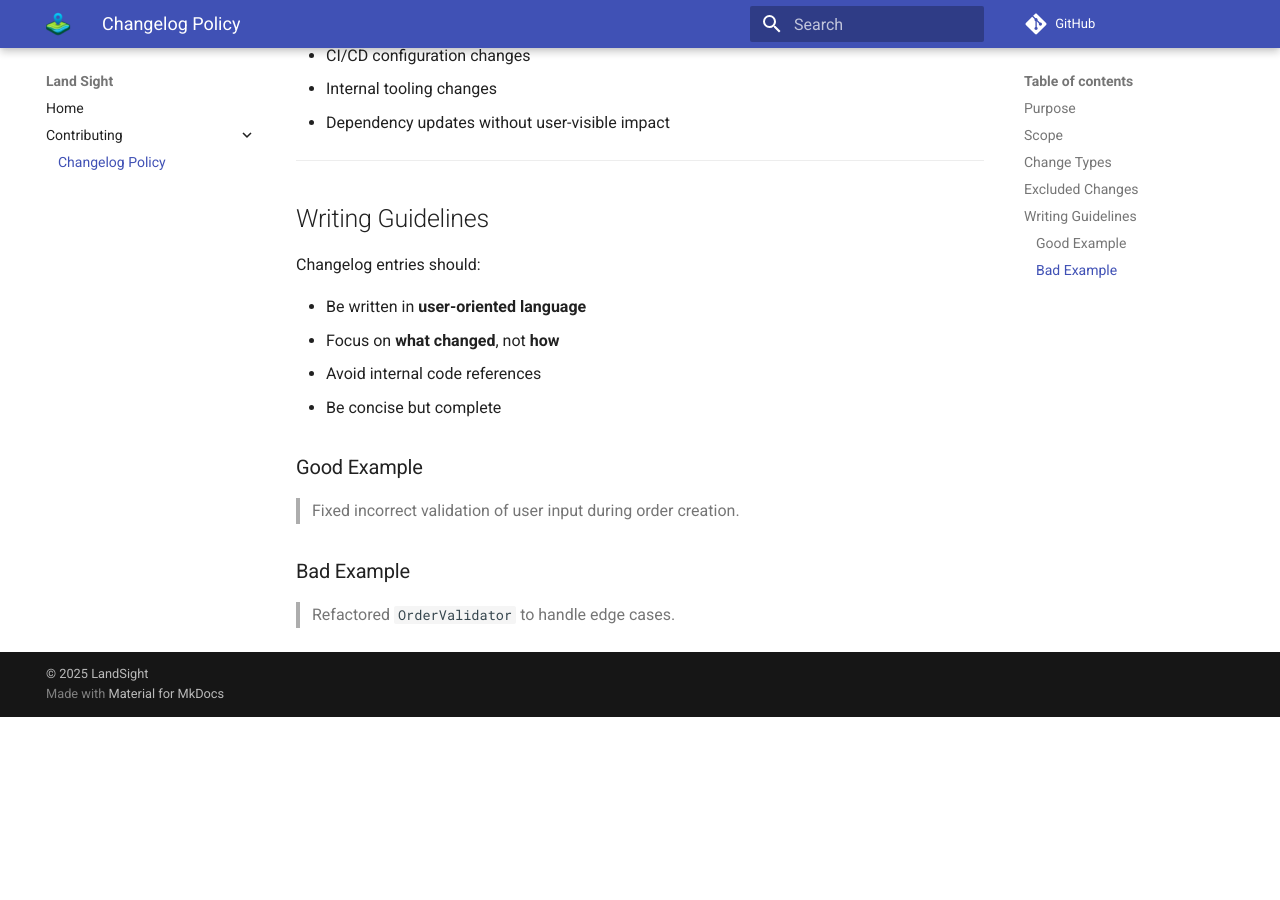
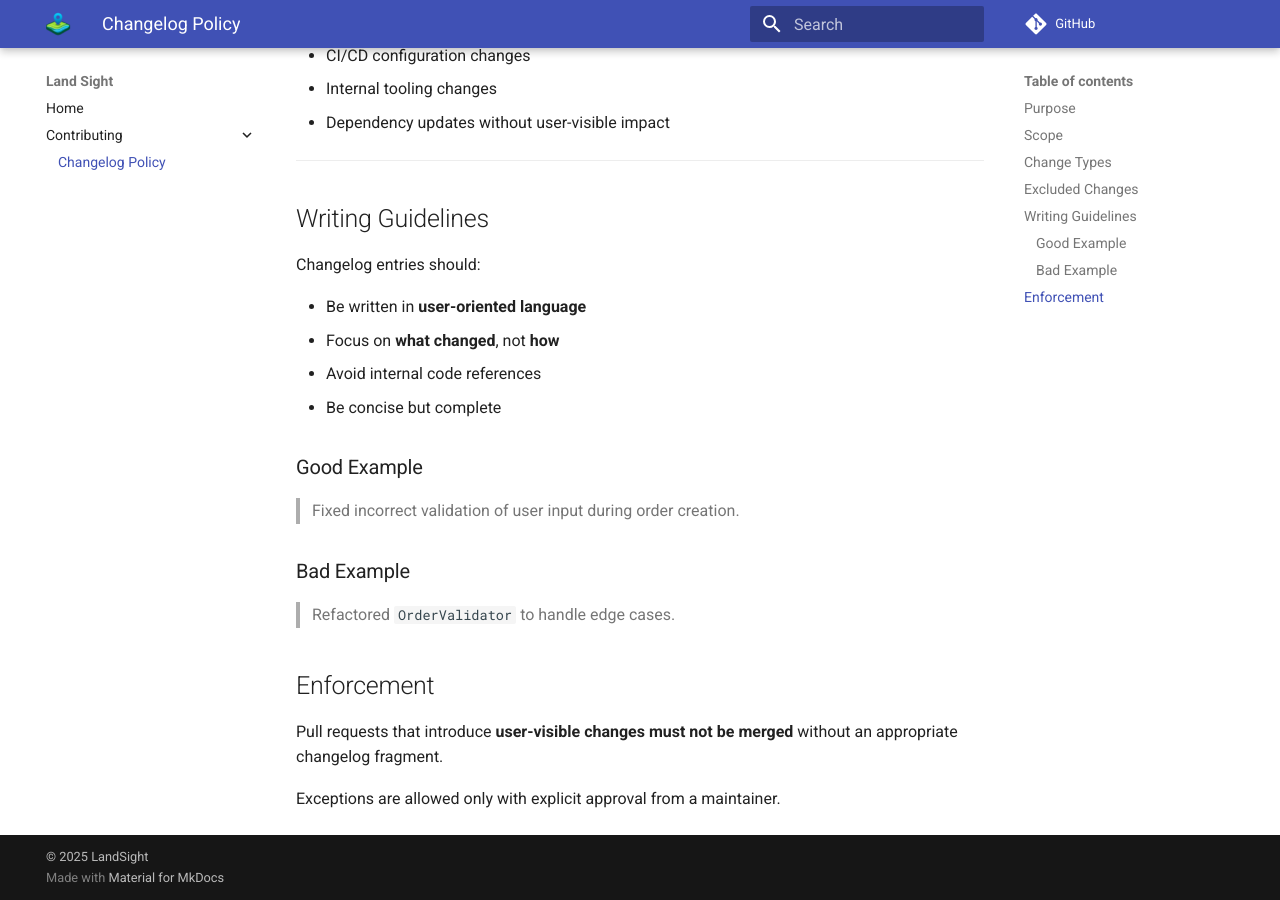
Before and after one commit to LandSight/backend, an MkDocs documentation site: the page built from docs/dev/changelog-policy.md, in a window 1280 px wide and 900 px high, scrolled down 1556 px. Built offline with MkDocs 1.6.1 and Material for MkDocs 9.7.7, drawn with Linux system fonts in a browser that asks for light colours; plug-ins that fetch from the network failed and are left out; comment, search, counter and statistics services are not loaded; before the commit the page ends 2273 px from its top, so only the background shows below that.

Commit message:
docs(changelog-policy): add enforcement section

```diff
--- a/docs/dev/changelog-policy.md
+++ b/docs/dev/changelog-policy.md
@@ -72,3 +72,10 @@ Changelog entries should:
 ### Bad Example
 
 > Refactored `OrderValidator` to handle edge cases.
+
+## Enforcement
+
+Pull requests that introduce **user-visible changes** **must not be merged**
+without an appropriate changelog fragment.
+
+Exceptions are allowed only with explicit approval from a maintainer.
```
